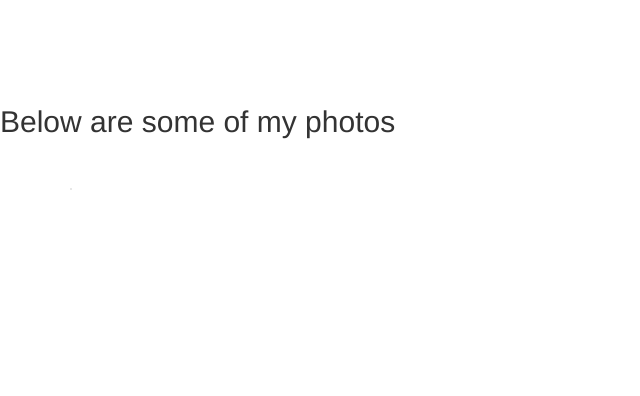
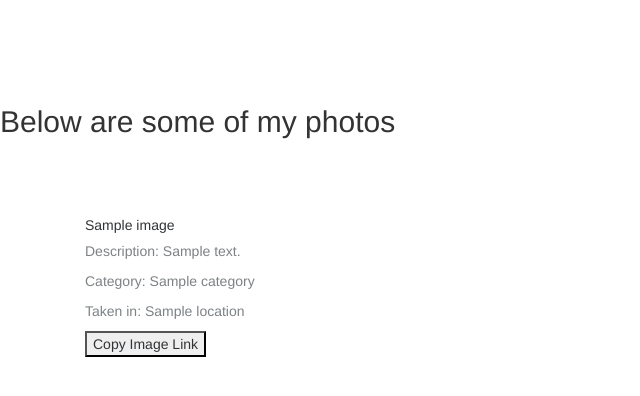
Before and after one commit to Mark-Muiri/dgallery, a Django app: page / in a window 1280 px wide. Shown: the part 186-582 px from the top of the page, without its empty margins (0-640 px from the left). Run offline with Django 3.2, Linux system fonts and the light colour scheme; tables that the repository leaves empty hold one stand-in row (values such as "Sample post"); some libraries are stand-ins or nearby versions.

Commit message:
added copy link button

```diff
--- a/picpush/templates/all-pics/base.html
+++ b/picpush/templates/all-pics/base.html
@@ -32,9 +32,34 @@
 </head>
 
 <body>
+  <div class="modal fade" id="myModal" tabindex="-1" role="dialog">
+    <div class="modal-dialog modal-dialog-centered" role="document">
+        <div class="modal-content">
+            <div class="modal-header">
+                <h5 class="modal-title" id=img-label"></h5>
+                <button type="button" class="close" data-dismiss="modal" aria-label="Close">
+                    <span aria-hidden="true">&times;</span>
+                </button>
+            </div>
+            <div class="modal-body">
+                <img style="width: 100%;" alt="" class="mod-img">
+                <p>About image</p>
+                <p id="img-desc"></p>
+                <p id="img-loc"></p>
+                <p id="img-cat"></p>
+            </div>
+            <div class="modal-footer">
+                <input name="" id="copy-url"style="position:relative;left:15000px">
+                <button type="button" class="btn btn-outline-info btn-sm" onclick="copy()">Copy Url</button>
+                <button type="button" class="btn btn-outline-info btn-sm" data-dismiss="modal">Close</button>
+            </div>
+        </div>
+    </div>
+</div>
   {% include "navbar.html" %}
 
   {% block content %} {%endblock%}
+
 
   {% block scripts %}
   <script src="https://ajax.googleapis.com/ajax/libs/jquery/3.2.1/jquery.min.js"></script>
--- a/picpush/templates/welcome.html
+++ b/picpush/templates/welcome.html
@@ -18,12 +18,39 @@
                 <div class="intro">
                 </div>
                 <div class="row photos">
-                  {% for image in images%}
-                  <div class=" card grid-item" >
-                      <img style="object-fit: cover;" onclick="showModal('{{image.name}}','{{image.description}}','{{image.image.url}}','{{image.location}}','{{image.category}}')"
-                          class="image img-responsive" src="{{image.photo.url}}">
-                  </div>
-                  {% endfor%}
+                    {% for image in images %}
+                    <div class="col-sm-6 col-md-4 col-lg-3 item"><a href="{{image.photo.url}}" data-lightbox="photos"><img class="img-fluid" src="{{image.photo.url}}"></a>
+                        <h5 class="card-title">{{image.name}}</h5>
+                        <p class="card-text"> Description: {{image.description}}</p>
+                        <p class="card-text">Category: {{image.category}}</p>
+                        <p class="card-text">Taken in: {{image.location}}</p>
+                        <input type="text" value="{{image.photo.url}}" id="myInput" style="display: none;">
+                        <!-- The button used to copy the text -->
+                        <button onclick="myFunction()">Copy Image Link</button>
+                        <script>
+                            function myFunction() {
+                            /* Get the text field */
+                            var copyText = document.getElementById("myInput");
+                            /* Select the text field */
+                            copyText.select();
+                            copyText.setSelectionRange(0, 99999); /* For mobile devices */
+                            /* Copy the text inside the text field */
+                            navigator.clipboard.writeText(copyText.value);
+                            /* Alert the copied text */
+                            alert("Link copied");
+                            }
+                        </script>
+                    </div>
+                    {% endfor %}
+        <script>
+        function Image() {
+        var copyText = document.getElementById('myInput')
+        copyText.select();
+        document.execCommand('copy')
+        console.log('Copied Text')
+        alert('Image Link Copied to Clipboard.')
+        }
+        </script>
         </div>
       </div>
     </div>
@@ -33,6 +60,40 @@
  <script src="https://cdnjs.cloudflare.com/ajax/libs/jquery/3.2.1/jquery.min.js"></script>
  <script src="https://cdnjs.cloudflare.com/ajax/libs/twitter-bootstrap/4.1.3/js/bootstrap.bundle.min.js"></script>
  <script src="https://cdnjs.cloudflare.com/ajax/libs/lightbox2/2.8.2/js/lightbox.min.js"></script>
-
-
+<style>
+.photo-gallery {
+    color:#313437;
+    background-color:#fff;
+  }
+  .photo-gallery p {
+    color:#7d8285;
+  }
+  .photo-gallery h2 {
+    font-weight:bold;
+    margin-bottom:40px;
+    padding-top:40px;
+    color:inherit;
+  }
+  @media (max-width:767px) {
+    .photo-gallery h2 {
+      margin-bottom:25px;
+      padding-top:25px;
+      font-size:24px;
+    }
+  }
+  .photo-gallery .intro {
+    font-size:16px;
+    max-width:500px;
+    margin:0 auto 40px;
+  }
+  .photo-gallery .intro p {
+    margin-bottom:0;
+  }
+  .photo-gallery .photos {
+    padding-bottom:20px;
+  }
+  .photo-gallery .item {
+    padding-bottom:30px;
+  }
+</style>
 {% endblock %}
```
